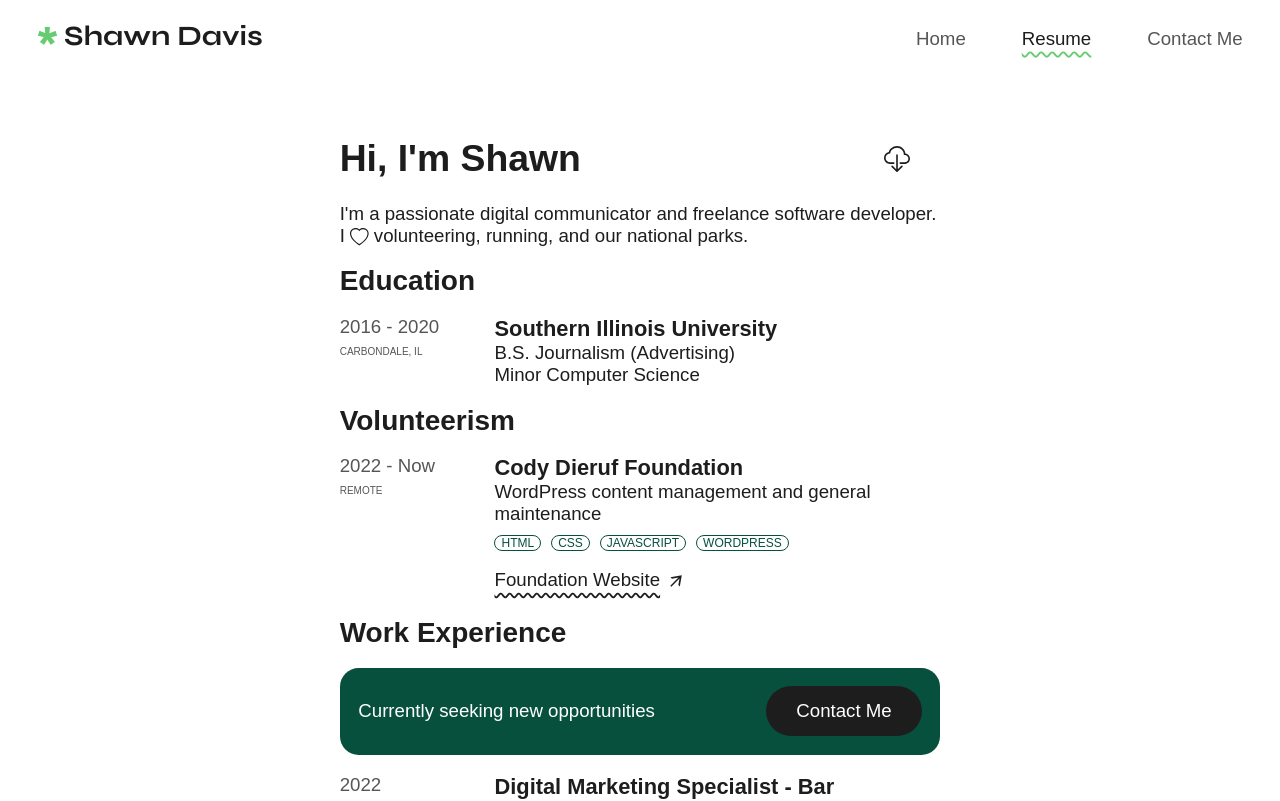
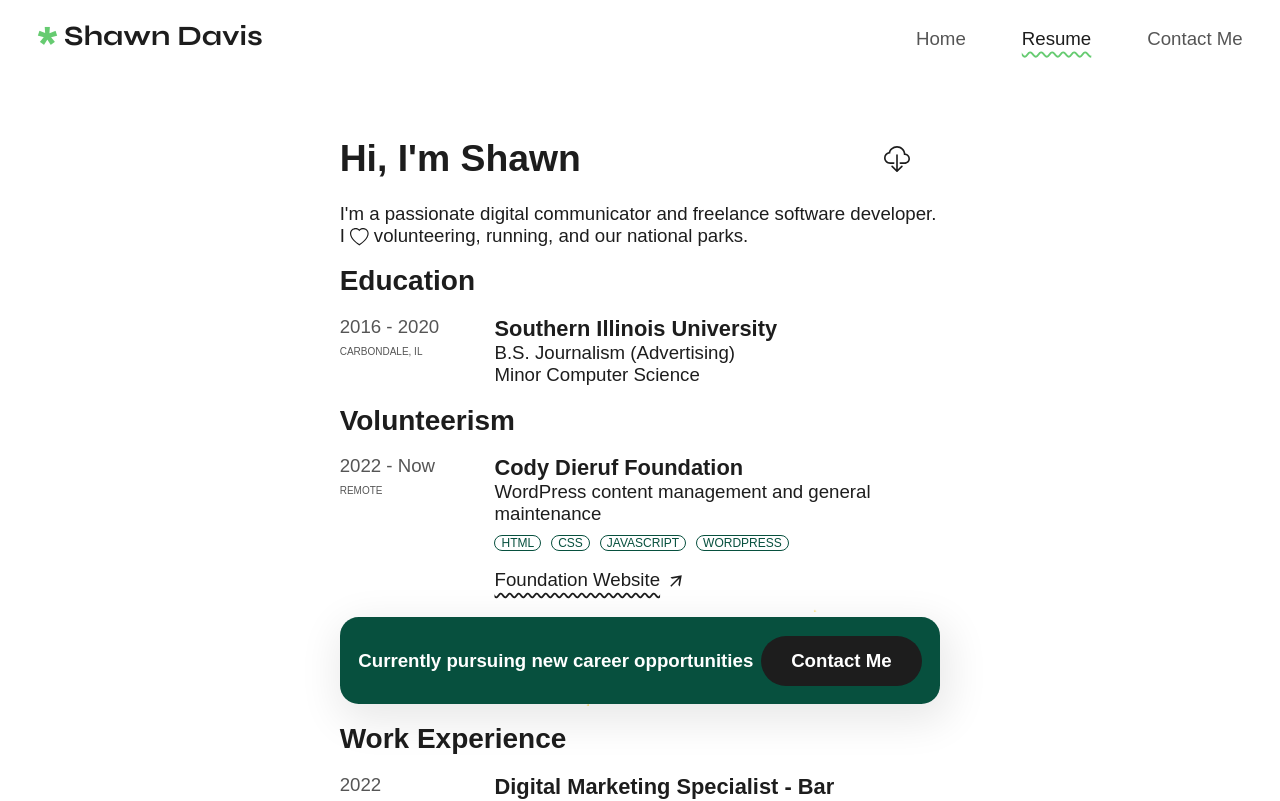
Before and after one commit to git-shawn/fromshawn, a Next.js app: page /resume in a window 1280 px wide. Shown: the top 801 px of the page. Built offline with nearby package versions, Linux system fonts and the light colour scheme; a web font is replaced by a local one.

Commit message:
Sparkling banner on resume page

```diff
--- a/src/components/shared/contact-footer.tsx
+++ b/src/components/shared/contact-footer.tsx
@@ -1,3 +1,7 @@
+// Based on this great tutorial by Josh Comeau
+// https://www.joshwcomeau.com/react/animated-sparkles-in-react/
+// Adapted for TypeScript / Removed `styled-component` dependency.
+
 import Link from "next/link";
 import Image from "next/image";
 import { motion, Variants } from "framer-motion";
--- /dev/null
+++ b/src/components/shared/sparkle.tsx
@@ -0,0 +1,108 @@
+import { useReducedMotion } from "framer-motion";
+import React from "react";
+import sparkleStyle from "@/styles/Sparkle.module.css";
+
+const DEFAULT_COLOR = '#FFC700';
+
+const random = (min: number, max: number) => Math.floor(Math.random() * (max - min)) + min;
+
+const useRandomInterval = (callback: () => void, minDelay: number | undefined, maxDelay: number | undefined) => {
+    const timeoutId = React.useRef<number | undefined>(undefined);
+    const savedCallback = React.useRef(callback);
+    React.useEffect(() => {
+        savedCallback.current = callback;
+    }, [callback]);
+    React.useEffect(() => {
+        let isEnabled =
+            !(minDelay == null) && !(maxDelay == null);
+        if (isEnabled) {
+            const handleTick = () => {
+                const nextTickAt = random(minDelay!, maxDelay!);
+                timeoutId.current = window.setTimeout(() => {
+                    savedCallback.current();
+                    handleTick();
+                }, nextTickAt);
+            };
+            handleTick();
+        }
+        return () => window.clearTimeout(timeoutId.current);
+    }, [minDelay, maxDelay]);
+    const cancel = React.useCallback(function () {
+        window.clearTimeout(timeoutId.current);
+    }, []);
+    return cancel;
+};
+
+const range = (start: number, end: number | undefined, step = 1) => {
+    let output = [];
+    if (end == null) {
+        end = start;
+        start = 0;
+    }
+    for (let i = start; i < end!; i += step) {
+        output.push(i);
+    }
+    return output;
+};
+
+const generateSparkle = (color: string) => {
+    const sparkle = {
+        id: String(random(10000, 99999)),
+        createdAt: Date.now(),
+        color,
+        size: random(10, 20),
+        style: {
+            top: random(0, 100) + '%',
+            left: random(0, 100) + '%',
+        },
+    };
+    return sparkle;
+};
+
+const Sparkles = ({ color = DEFAULT_COLOR, children, ...delegated }: { color: string, children: React.ReactNode }) => {
+    const [sparkles, setSparkles] = React.useState(() => {
+        return range(0,3).map(() => generateSparkle(color));
+    });
+    const prefersReducedMotion = useReducedMotion();
+    useRandomInterval(
+        () => {
+            const sparkle = generateSparkle(color);
+            const now = Date.now();
+            const nextSparkles = sparkles.filter(sp => {
+                const delta = now - sp.createdAt;
+                return delta < 750;
+            });
+            nextSparkles.push(sparkle);
+            setSparkles(nextSparkles);
+        },
+        prefersReducedMotion ? undefined : 50,
+        prefersReducedMotion ? undefined : 450
+    );
+    return (
+        <span className={sparkleStyle["wrapper"]} {...delegated}>
+            {sparkles.map(sparkle => (
+                <Sparkle
+                    key={sparkle.id}
+                    color={sparkle.color}
+                    size={sparkle.size}
+                    style={sparkle.style}
+                />
+            ))}
+            <div className={sparkleStyle["child-wrapper"]}>{children}</div>
+        </span>
+    );
+};
+
+const Sparkle = ({ size, color, style }: { size: number, color: string, style: React.CSSProperties }) => {
+    const path =
+        'M26.5 25.5C19.0043 33.3697 0 34 0 34C0 34 19.1013 35.3684 26.5 43.5C33.234 50.901 34 68 34 68C34 68 36.9884 50.7065 44.5 43.5C51.6431 36.647 68 34 68 34C68 34 51.6947 32.0939 44.5 25.5C36.5605 18.2235 34 0 34 0C34 0 33.6591 17.9837 26.5 25.5Z';
+    return (
+        <div style={style} className={sparkleStyle["sparkle-wrapper"]}>
+            <svg className={sparkleStyle["sparkle-svg"]} width={size} height={size} viewBox="0 0 68 68" fill="none">
+                <path d={path} fill={color} />
+            </svg>
+        </div>
+    );
+};
+
+export default Sparkles;
--- a/src/pages/resume.tsx
+++ b/src/pages/resume.tsx
@@ -11,6 +11,7 @@ import gaAdsCert from "/public/resume/cert-ga-ads.png";
 import swiftCert from "/public/resume/cert-swift.png";
 import swiftFullCert from "/public/resume/cert-swift-full.jpg";
 import FooterBox from "@/components/shared/contact-footer";
+import Sparkles from "@/components/shared/sparkle";
 
 export default function Resume() {
 
@@ -107,9 +108,7 @@ export default function Resume() {
 
                 {/* Work Experience */}
 
-                <div id="work">
-                    <h2 className={styles["grid-title"]}>Work Experience</h2>
-
+                <Sparkles color="#FFC700">
                     <motion.div
                         initial="offscreen"
                         whileInView="onscreen"
@@ -117,7 +116,7 @@ export default function Resume() {
                         viewport={{ once: true, amount: 0.3 }}
                         className={styles["banner"]}
                     >
-                        <p>Currently seeking new opportunities</p>
+                        <p>Currently pursuing new career opportunities</p>
                         <div
                             style={{
                                 margin: 0
@@ -131,6 +130,10 @@ export default function Resume() {
                             </Link>
                         </div>
                     </motion.div>
+                </Sparkles>
+
+                <div id="work">
+                    <h2 className={styles["grid-title"]}>Work Experience</h2>
 
                     {/* BAMSL */}
 
--- a/src/styles/Resume.module.css
+++ b/src/styles/Resume.module.css
@@ -119,7 +119,8 @@
     border-radius: 1rem;
     background-color: var(--color-primary);
     color: var(--color-background);
-    margin: 1rem 0rem;
+    margin-top: 1rem;
+    box-shadow: 4px 12px 40px 6px rgba(0, 0, 0, 0.09);
 }
 
 @media (max-width: 750px) {
@@ -131,3 +132,9 @@
         gap: 0.5rem;
     }
 }
+
+@media (prefers-color-scheme: dark) {
+    .banner {
+        box-shadow: 4px 12px 40px 6px rgba(0, 0, 0, 0.5);
+    }
+}
--- /dev/null
+++ b/src/styles/Sparkle.module.css
@@ -0,0 +1,52 @@
+@keyframes comeInOut {
+    0% {
+        transform: scale(0);
+    }
+
+    50% {
+        transform: scale(1);
+    }
+
+    100% {
+        transform: scale(0);
+    }
+}
+
+@keyframes spin {
+    0% {
+        transform: rotate(0deg);
+    }
+
+    100% {
+        transform: rotate(180deg);
+    }
+}
+
+.wrapper {
+    display: inline-block;
+    position: relative;
+    width: 100%;
+}
+
+.sparkle-wrapper {
+    position: absolute;
+    display: block;
+
+    @media (prefers-reduced-motion: no-preference) {
+        animation: comeInOut 700ms forwards;
+    }
+}
+
+.sparkle-svg {
+    display: block;
+
+    @media (prefers-reduced-motion: no-preference) {
+        animation: spin 1000ms linear;
+    }
+}
+
+.child-wrapper {
+    position: relative;
+    z-index: 1;
+    font-weight: bold;
+}
```
